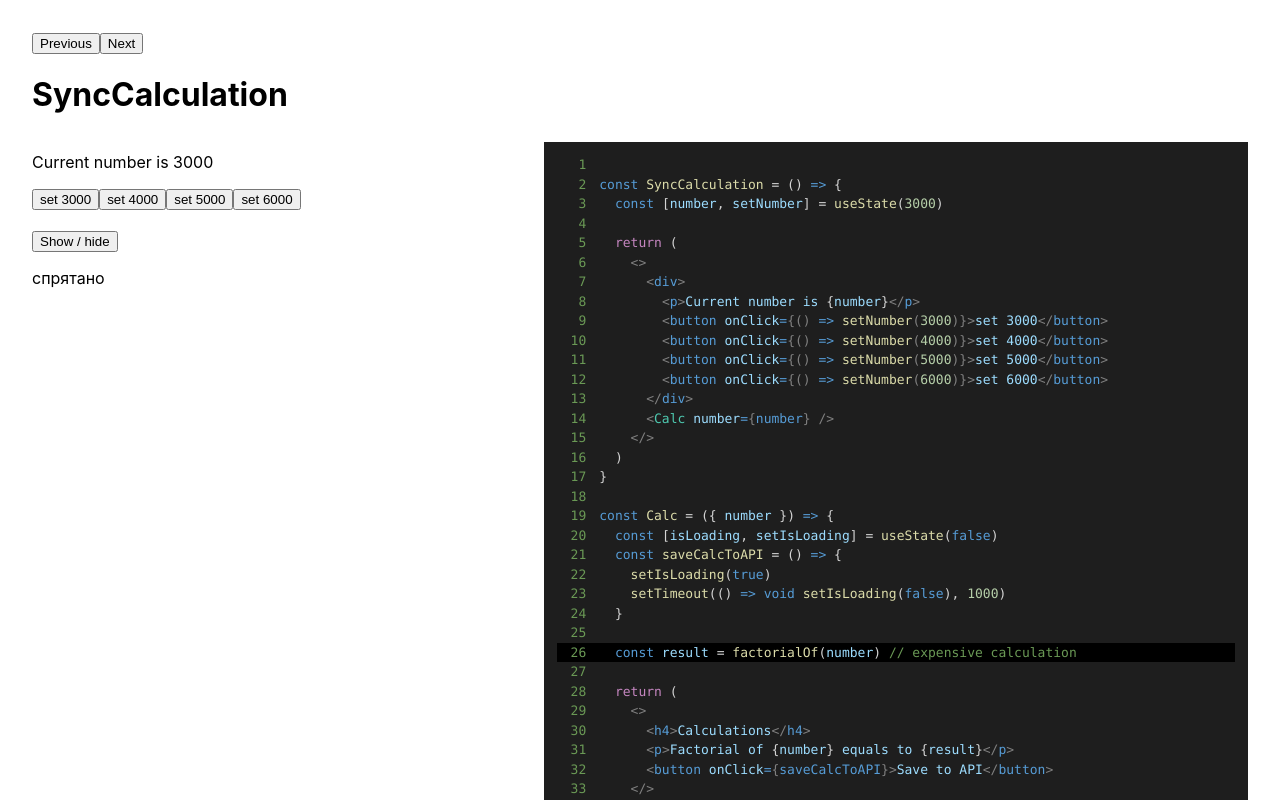
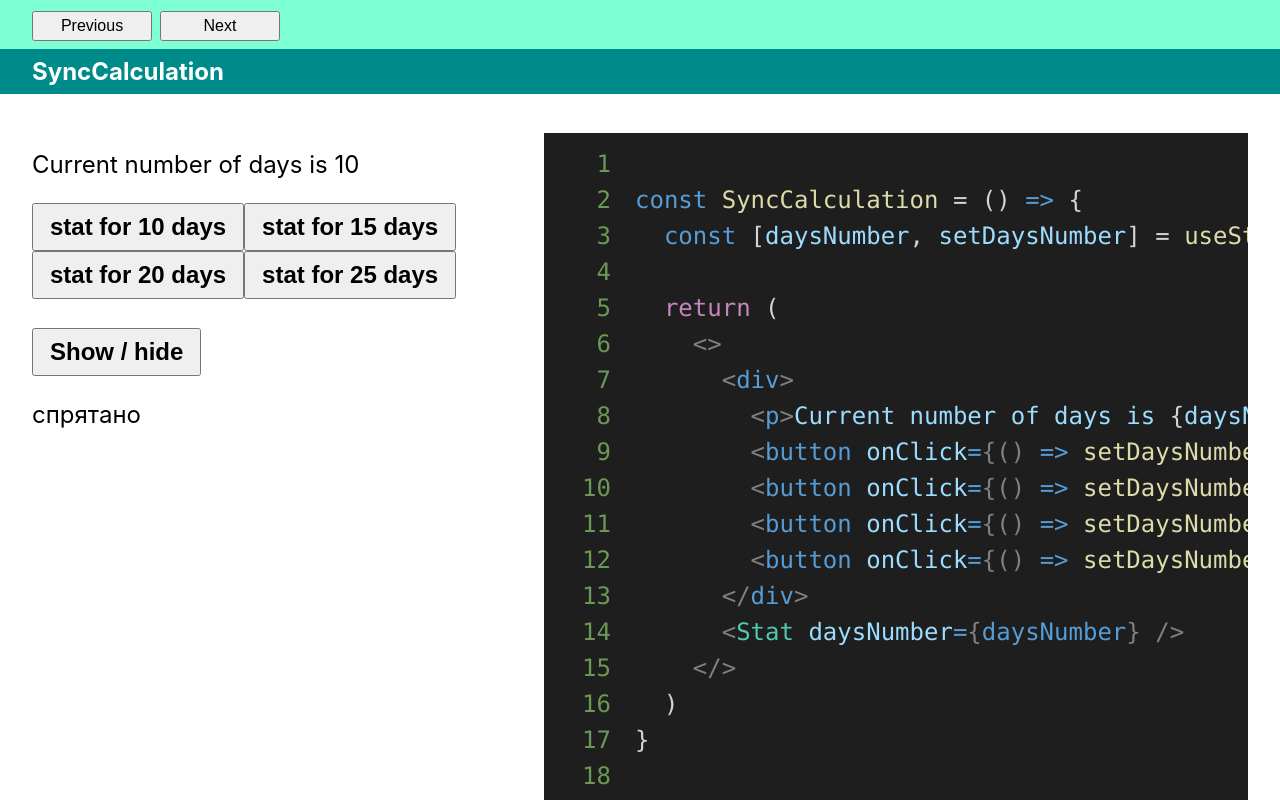
Before and after one commit to DmitriyNikolenko/react-performance-playground, a React (Create React App) app: page / in a window 1280 px wide. Both pictures are taken after a click on the button "Next". Shown: the top 800 px of the page. Built offline with nearby package versions, Linux system fonts and the light colour scheme; what fast-memoize, use-context-selector would draw is missing.

Commit message:
even out sync calc examples

```diff
--- a/src/App.css
+++ b/src/App.css
@@ -38,13 +38,15 @@
 }
 
 /*  */
+* {
+  font-size: 24px;
+}
 
-body {
-  padding: 32px;
-}
+body {}
 
 main {
   clear: both;
+  padding: 32px;
 }
 
 section {
@@ -56,3 +58,32 @@ aside {
   width: 55vw;
   float: right;
 }
+
+button {
+  padding: 8px 16px;
+  font-size: 24px;
+  font-weight: bold;
+}
+
+nav {
+  background-color: aquamarine;
+  padding: 8px 32px;
+}
+
+nav button {
+  padding: 4px 24px;
+  font-size: 16px;
+  font-weight: normal;
+  min-width: 120px;
+}
+
+nav > * {
+  margin-right: 8px;
+}
+
+h1 {
+  background-color:darkcyan;
+  color: white;
+  padding: 8px 32px;
+  margin: 0;
+}
--- a/src/pages/SyncCalculation.js
+++ b/src/pages/SyncCalculation.js
@@ -1,6 +1,7 @@
 import { useState } from "react";
 import { SyntaxHighlighter } from "../components/SyntaxHighlighter";
 import { Colorizer } from "../components/Colorizer";
+import { longTask } from '../utils/longTask'
 
 export default function SyncCalculationPage() {
   return (
@@ -18,51 +19,46 @@ export default function SyncCalculationPage() {
   );
 }
 
-function factorialOf(n) {
-  console.log("factorialOf", n);
-  return n <= 0 ? 1 : n * factorialOf(n - 1);
-}
-
 const SyncCalculation = () => {
   const [isShowed, setIsShowed] = useState(false);
 
-  const [number, setNumber] = useState(3000);
+  const [daysNumber, setDaysNumber] = useState(10);
 
   return (
     <>
       <div>
-        <p>Current number is {number}</p>
-        <button onClick={() => setNumber(3000)}>set 3000</button>
-        <button onClick={() => setNumber(4000)}>set 4000</button>
-        <button onClick={() => setNumber(5000)}>set 5000</button>
-        <button onClick={() => setNumber(6000)}>set 6000</button>
+        <p>Current number of days is {daysNumber}</p>
+        <button onClick={() => setDaysNumber(10)}>stat for 10 days</button>
+        <button onClick={() => setDaysNumber(15)}>stat for 15 days</button>
+        <button onClick={() => setDaysNumber(20)}>stat for 20 days</button>
+        <button onClick={() => setDaysNumber(25)}>stat for 25 days</button>
       </div>
       <br />
       <button onClick={() => setIsShowed((isShowed) => !isShowed)}>
         Show / hide
       </button>
-      {isShowed ? <Calc number={number} /> : <p>спрятано</p>}
+      {isShowed ? <Stat daysNumber={daysNumber} /> : <p>спрятано</p>}
     </>
   );
 };
 
-const Calc = ({ number }) => {
+const Stat = ({ daysNumber }) => {
   const [isLoading, setIsLoading] = useState(false);
 
-  const saveCalcToAPI = () => {
+  const saveStatToAPI = () => {
     setIsLoading(true);
     setTimeout(() => void setIsLoading(false), 1000);
   };
 
-  const result = factorialOf(number); // expensive calculation
+  const result = longTask(daysNumber * 100000); // expensive calculation
 
   return (
     <>
       <h4>Calculations</h4>
       <p>
-        Factorial of {number} equals to {result}
+        Stat for {daysNumber} days equals to {result}
       </p>
-      <button onClick={() => saveCalcToAPI()}>
+      <button onClick={saveStatToAPI}>
         Save to API {isLoading ? "Loading..." : null}
       </button>
       <Colorizer />
@@ -72,36 +68,36 @@ const Calc = ({ number }) => {
 
 const code = `
 const SyncCalculation = () => {
-  const [number, setNumber] = useState(3000)
+  const [daysNumber, setDaysNumber] = useState(10);
 
   return (
     <>
       <div>
-        <p>Current number is {number}</p>
-        <button onClick={() => setNumber(3000)}>set 3000</button>
-        <button onClick={() => setNumber(4000)}>set 4000</button>
-        <button onClick={() => setNumber(5000)}>set 5000</button>
-        <button onClick={() => setNumber(6000)}>set 6000</button>
+        <p>Current number of days is {daysNumber}</p>
+        <button onClick={() => setDaysNumber(10)}>stat for 10 days</button>
+        <button onClick={() => setDaysNumber(15)}>stat for 15 days</button>
+        <button onClick={() => setDaysNumber(20)}>stat for 20 days</button>
+        <button onClick={() => setDaysNumber(25)}>stat for 25 days</button>
       </div>
-      <Calc number={number} />
+      <Stat daysNumber={daysNumber} />
     </>
   )
 }
 
-const Calc = ({ number }) => {
+const Stat = ({ number }) => {
   const [isLoading, setIsLoading] = useState(false)
-  const saveCalcToAPI = () => {
+  const saveStatToAPI = () => {
     setIsLoading(true)
     setTimeout(() => void setIsLoading(false), 1000)
   }
 
-  const result = factorialOf(number) // expensive calculation
+  const result = calcStatFor(daysNumber) // expensive calculation
 
   return (
     <>
       <h4>Calculations</h4>
-      <p>Factorial of {number} equals to {result}</p>
-      <button onClick={saveCalcToAPI}>Save to API</button>
+      <p>Stat for {daysNumber} days equals to {result}</p>
+      <button onClick={saveStatToAPI}>Save to API</button>
     </>
   )
 }
--- a/src/pages/SyncCalculationWithFastMemo.js
+++ b/src/pages/SyncCalculationWithFastMemo.js
@@ -1,8 +1,8 @@
 import { useState } from "react";
 import { SyntaxHighlighter } from "../components/SyntaxHighlighter";
 import { Colorizer } from "../components/Colorizer";
-
-import fastMemoize from "fast-memoize";
+import { longTask } from '../utils/longTask'
+import fastMemoize from "fast-memoize"
 
 export default function SyncCalculationWithFastMemoPage() {
   return (
@@ -13,62 +13,56 @@ export default function SyncCalculationWithFastMemoPage() {
           <SyncCalculationWithFastMemo />
         </section>
         <aside>
-          <SyntaxHighlighter accentedLines={[2, 21, 30]}>
-            {code}
-          </SyntaxHighlighter>
+          <SyntaxHighlighter accentedLines={[2, 21, 30]}>{code}</SyntaxHighlighter>
         </aside>
       </main>
     </>
   );
 }
 
-function factorialOf(n) {
-  console.log("factorialOf", n);
-  return n <= 0 ? 1 : n * factorialOf(n - 1);
-}
-
 const SyncCalculationWithFastMemo = () => {
   const [isShowed, setIsShowed] = useState(false);
 
-  const [number, setNumber] = useState(3000);
+  const [daysNumber, setDaysNumber] = useState(10);
 
   return (
     <>
       <div>
-        <p>Current number is {number}</p>
-        <button onClick={() => setNumber(3000)}>set 3000</button>
-        <button onClick={() => setNumber(4000)}>set 4000</button>
-        <button onClick={() => setNumber(5000)}>set 5000</button>
-        <button onClick={() => setNumber(6000)}>set 6000</button>
+        <p>Current number of days is {daysNumber}</p>
+        <button onClick={() => setDaysNumber(10)}>stat for 10 days</button>
+        <button onClick={() => setDaysNumber(15)}>stat for 15 days</button>
+        <button onClick={() => setDaysNumber(20)}>stat for 20 days</button>
+        <button onClick={() => setDaysNumber(25)}>stat for 25 days</button>
       </div>
-
+      <br />
       <button onClick={() => setIsShowed((isShowed) => !isShowed)}>
         Show / hide
       </button>
-      {isShowed ? <Calc number={number} /> : <p>спрятано</p>}
+      {isShowed ? <Stat daysNumber={daysNumber} /> : <p>спрятано</p>}
     </>
   );
 };
 
-const memoizedFactorialOf = fastMemoize(factorialOf);
+const memoizedLongTask = fastMemoize(longTask);
 
-const Calc = ({ number }) => {
+
+const Stat = ({ daysNumber }) => {
   const [isLoading, setIsLoading] = useState(false);
 
-  const load = () => {
+  const saveStatToAPI = () => {
     setIsLoading(true);
     setTimeout(() => void setIsLoading(false), 1000);
   };
 
-  const result = memoizedFactorialOf(number);
+  const result = memoizedLongTask(daysNumber * 100000) // expensive calculation
 
   return (
     <>
       <h4>Calculations</h4>
       <p>
-        Factorial of {number} equals to {result}
+        Stat for {daysNumber} days equals to {result}
       </p>
-      <button onClick={() => load()}>
+      <button onClick={saveStatToAPI}>
         Save to API {isLoading ? "Loading..." : null}
       </button>
       <Colorizer />
@@ -79,39 +73,39 @@ const Calc = ({ number }) => {
 const code = `
 import fastMemoize from "fast-memoize"
 
-const SyncCalculationWithUseMemo = () => {
-  const [number, setNumber] = useState(3000)
+const SyncCalculationWithFastMemo = () => {
+  const [daysNumber, setDaysNumber] = useState(10);
 
   return (
     <>
       <div>
-        <p>Current number is {number}</p>
-        <button onClick={() => setNumber(3000)}>set 3000</button>
-        <button onClick={() => setNumber(4000)}>set 4000</button>
-        <button onClick={() => setNumber(5000)}>set 5000</button>
-        <button onClick={() => setNumber(6000)}>set 6000</button>
+        <p>Current number of days is {daysNumber}</p>
+        <button onClick={() => setDaysNumber(10)}>stat for 10 days</button>
+        <button onClick={() => setDaysNumber(15)}>stat for 15 days</button>
+        <button onClick={() => setDaysNumber(20)}>stat for 20 days</button>
+        <button onClick={() => setDaysNumber(25)}>stat for 25 days</button>
       </div>
-      <Calc number={number} />
+      <Stat daysNumber={daysNumber} />
     </>
   )
 }
 
-const memoizedFactorialOf = fastMemoize(factorialOf)
+const memoizedCalcStatFor = fastMemoize(calcStatFor);
 
-const Calc = ({ number }) => {
+const Stat = ({ number }) => {
   const [isLoading, setIsLoading] = useState(false)
-  const saveCalcToAPI = () => {
+  const saveStatToAPI = () => {
     setIsLoading(true)
     setTimeout(() => void setIsLoading(false), 1000)
   }
 
-  const result = memoizedFactorialOf(number)
+  const result = memoizedCalcStatFor(daysNumber) // expensive calculation
 
   return (
     <>
       <h4>Calculations</h4>
-      <p>Factorial of {number} equals to {result}</p>
-      <button onClick={saveCalcToAPI}>Save to API</button>
+      <p>Stat for {daysNumber} days equals to {result}</p>
+      <button onClick={saveStatToAPI}>Save to API</button>
     </>
   )
 }
--- a/src/pages/SyncCalculationWithUseMemo.js
+++ b/src/pages/SyncCalculationWithUseMemo.js
@@ -1,8 +1,9 @@
 import { useState, useMemo } from "react";
 import { SyntaxHighlighter } from "../components/SyntaxHighlighter";
 import { Colorizer } from "../components/Colorizer";
+import { longTask } from '../utils/longTask'
 
-export default function SyncCalculationWithUseMemoWithUseMemoPage() {
+export default function SyncCalculationWithUseMemoPage() {
   return (
     <>
       <h1>SyncCalculationWithUseMemo</h1>
@@ -11,58 +12,53 @@ export default function SyncCalculationWithUseMemoWithUseMemoPage() {
           <SyncCalculationWithUseMemo />
         </section>
         <aside>
-          <SyntaxHighlighter>{code}</SyntaxHighlighter>
+          <SyntaxHighlighter accentedLines={[26]}>{code}</SyntaxHighlighter>
         </aside>
       </main>
     </>
   );
 }
 
-function factorialOf(n) {
-  console.log("factorialOf", n);
-  return n <= 0 ? 1 : n * factorialOf(n - 1);
-}
-
 const SyncCalculationWithUseMemo = () => {
   const [isShowed, setIsShowed] = useState(false);
 
-  const [number, setNumber] = useState(3000);
+  const [daysNumber, setDaysNumber] = useState(10);
 
   return (
     <>
       <div>
-        <p>Current number is {number}</p>
-        <button onClick={() => setNumber(3000)}>set 3000</button>
-        <button onClick={() => setNumber(4000)}>set 4000</button>
-        <button onClick={() => setNumber(5000)}>set 5000</button>
-        <button onClick={() => setNumber(6000)}>set 6000</button>
+        <p>Current number of days is {daysNumber}</p>
+        <button onClick={() => setDaysNumber(10)}>stat for 10 days</button>
+        <button onClick={() => setDaysNumber(15)}>stat for 15 days</button>
+        <button onClick={() => setDaysNumber(20)}>stat for 20 days</button>
+        <button onClick={() => setDaysNumber(25)}>stat for 25 days</button>
       </div>
-
+      <br />
       <button onClick={() => setIsShowed((isShowed) => !isShowed)}>
         Show / hide
       </button>
-      {isShowed ? <Calc number={number} /> : <p>спрятано</p>}
+      {isShowed ? <Stat daysNumber={daysNumber} /> : <p>спрятано</p>}
     </>
   );
 };
 
-const Calc = ({ number }) => {
+const Stat = ({ daysNumber }) => {
   const [isLoading, setIsLoading] = useState(false);
 
-  const saveCalcToAPI = () => {
+  const saveStatToAPI = () => {
     setIsLoading(true);
     setTimeout(() => void setIsLoading(false), 1000);
   };
 
-  const result = useMemo(() => factorialOf(number), [number]);
+  const result = useMemo(() => longTask(daysNumber * 100000), [daysNumber]); // expensive calculation
 
   return (
     <>
       <h4>Calculations</h4>
       <p>
-        Factorial of {number} equals to {result}
+        Stat for {daysNumber} days equals to {result}
       </p>
-      <button onClick={saveCalcToAPI}>
+      <button onClick={saveStatToAPI}>
         Save to API {isLoading ? "Loading..." : null}
       </button>
       <Colorizer />
@@ -72,36 +68,36 @@ const Calc = ({ number }) => {
 
 const code = `
 const SyncCalculationWithUseMemo = () => {
-  const [number, setNumber] = useState(3000)
+  const [daysNumber, setDaysNumber] = useState(10);
 
   return (
     <>
       <div>
-        <p>Current number is {number}</p>
-        <button onClick={() => setNumber(3000)}>set 3000</button>
-        <button onClick={() => setNumber(4000)}>set 4000</button>
-        <button onClick={() => setNumber(5000)}>set 5000</button>
-        <button onClick={() => setNumber(6000)}>set 6000</button>
+        <p>Current number of days is {daysNumber}</p>
+        <button onClick={() => setDaysNumber(10)}>stat for 10 days</button>
+        <button onClick={() => setDaysNumber(15)}>stat for 15 days</button>
+        <button onClick={() => setDaysNumber(20)}>stat for 20 days</button>
+        <button onClick={() => setDaysNumber(25)}>stat for 25 days</button>
       </div>
-      <Calc number={number} />
+      <Stat daysNumber={daysNumber} />
     </>
   )
 }
 
-const Calc = ({ number }) => {
+const Stat = ({ number }) => {
   const [isLoading, setIsLoading] = useState(false)
-  const saveCalcToAPI = () => {
+  const saveStatToAPI = () => {
     setIsLoading(true)
     setTimeout(() => void setIsLoading(false), 1000)
   }
 
-  const result = useMemo(() => factorialOf(number), [number]) // expensive calculation
+  const result = useMemo(calcStatFor(daysNumber), [daysNumber]) // expensive calculation
 
   return (
     <>
       <h4>Calculations</h4>
-      <p>Factorial of {number} equals to {result}</p>
-      <button onClick={saveCalcToAPI}>Save to API</button>
+      <p>Stat for {daysNumber} days equals to {result}</p>
+      <button onClick={saveStatToAPI}>Save to API</button>
     </>
   )
 }
```
